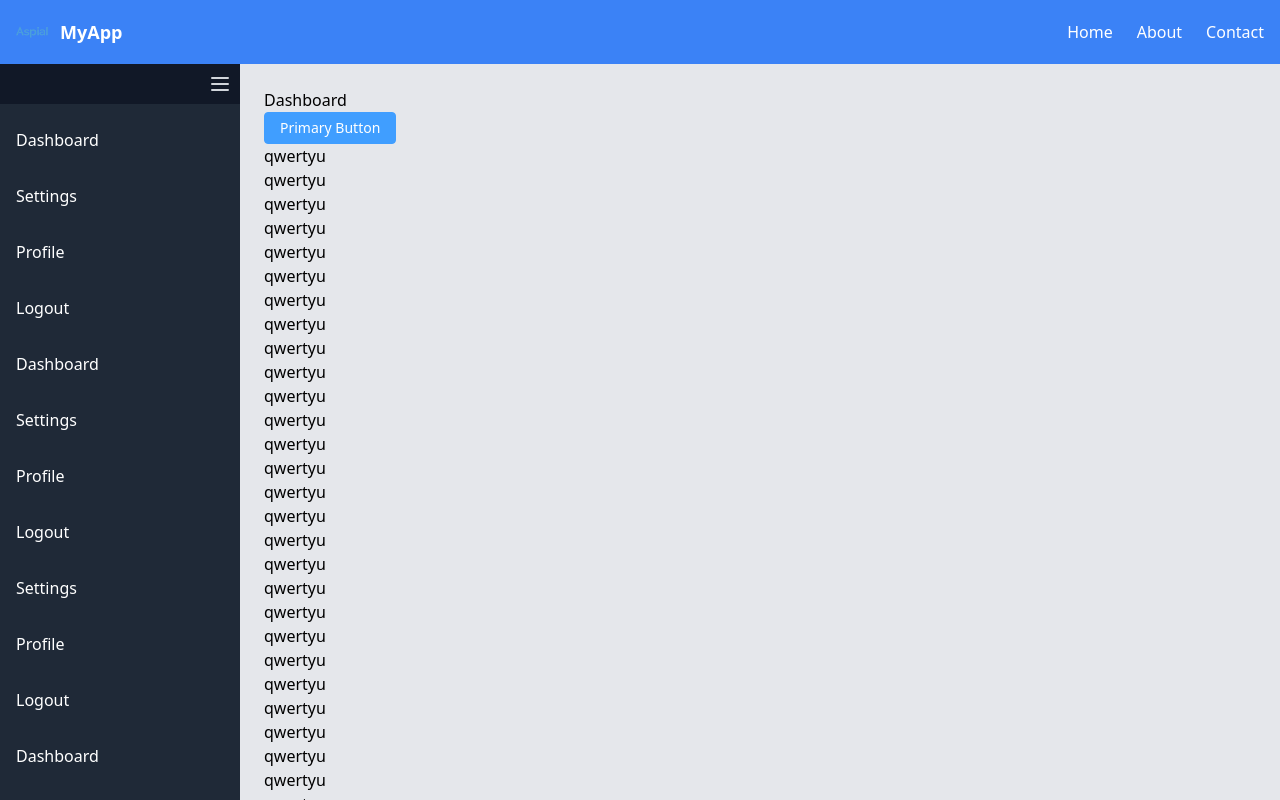
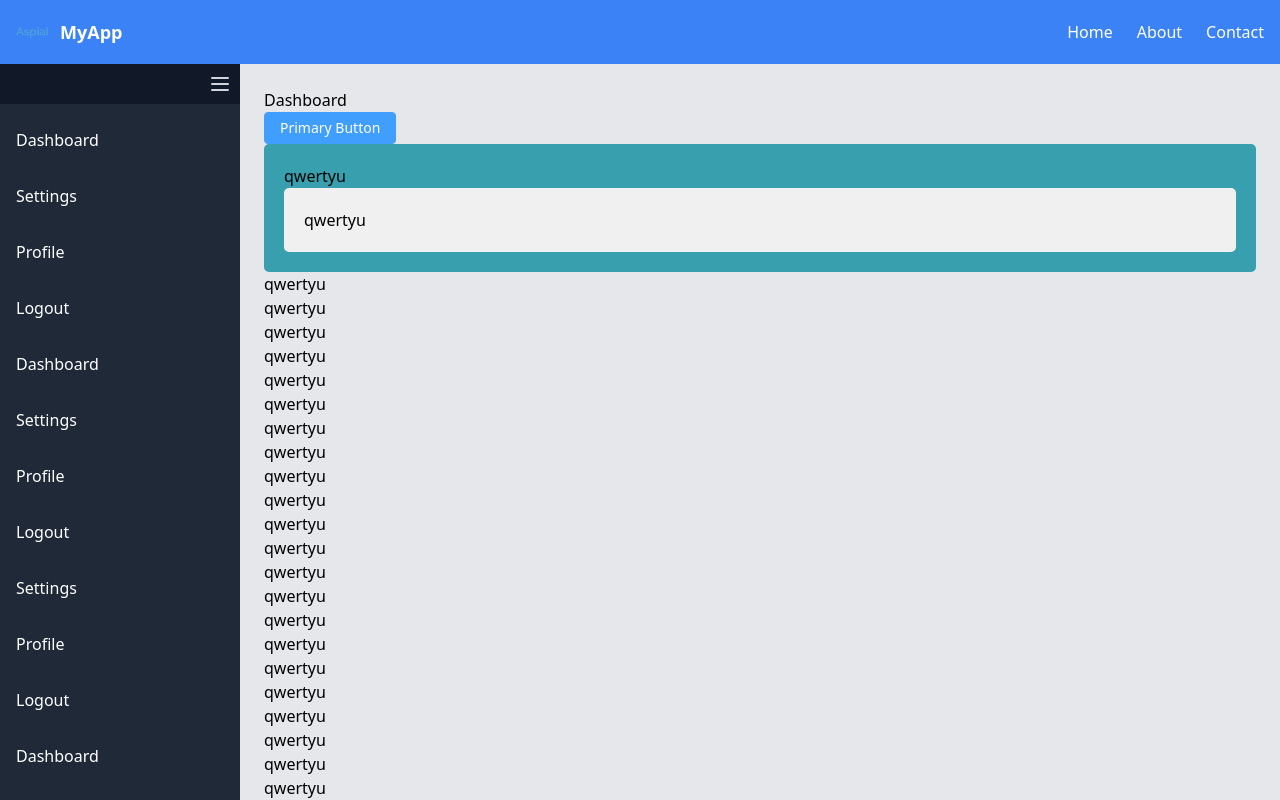
Before and after one commit to Arjun-simplogics/Asset-Management, a Vue app: page / in a window 1280 px wide. Built offline with nearby package versions, Linux system fonts and the light colour scheme.

Commit message:
scss setup

```diff
--- a/package.json
+++ b/package.json
@@ -19,6 +19,7 @@
     "@vitejs/plugin-vue": "^5.2.1",
     "autoprefixer": "^10.4.20",
     "postcss": "^8.4.49",
+    "sass": "^1.87.0",
     "tailwindcss": "^3.4.16",
     "typescript": "~5.6.2",
     "unplugin-auto-import": "^19.1.2",
--- /dev/null
+++ b/src/common.scss
@@ -0,0 +1,16 @@
+.custom_div {
+  background-color: #f0f0f0;
+  padding: 20px;
+  border-radius: 5px;
+  &.open {
+    background-color: #379fad;
+  }
+  .one {
+    background-color: #f0f0f0;
+    padding: 20px;
+    border-radius: 5px;
+    &.open {
+      background-color: #379fad;
+    }
+  }
+}
--- a/src/main.ts
+++ b/src/main.ts
@@ -3,6 +3,7 @@ import { createPinia } from 'pinia'
 import './style.css'
 import App from './App.vue'
 import router from './router'
+import './common.scss'
 
 const app = createApp(App);
 app.use(router);
--- a/src/views/DashboardComponent.vue
+++ b/src/views/DashboardComponent.vue
@@ -2,8 +2,11 @@
   <h1>Dashboard</h1>
   <!-- 100 div with one word -->
   <el-button type="primary">Primary Button</el-button>
-   <div>qwertyu</div>
-   <div>qwertyu</div>
+   <div class="custom_div open">qwertyu
+
+   <div class="one">qwertyu</div>
+
+   </div>
    <div>qwertyu</div>
    <div>qwertyu</div>
    <div>qwertyu</div>
```
Also changed, not shown: 1 other file (tests, documents, lock files or other folders).
